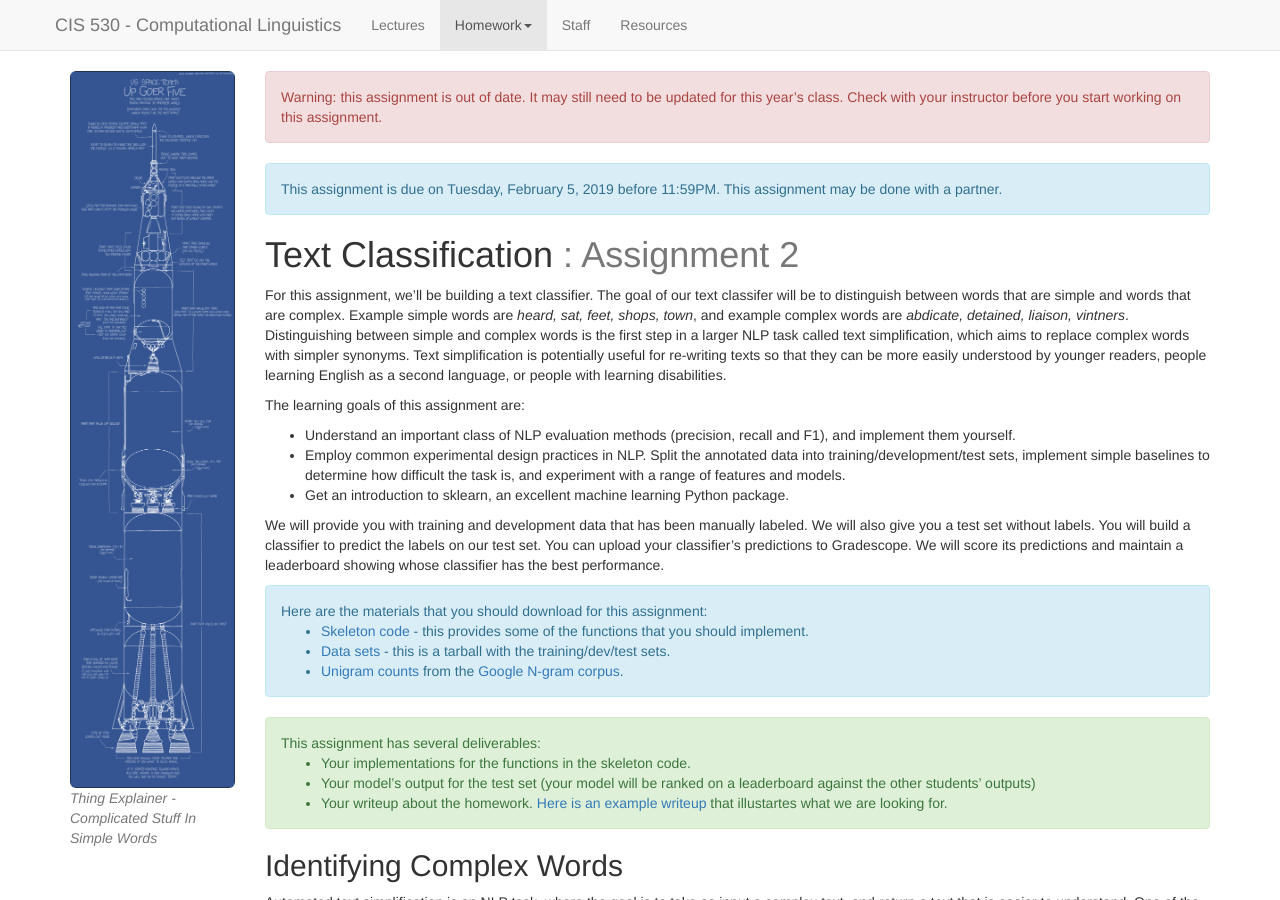
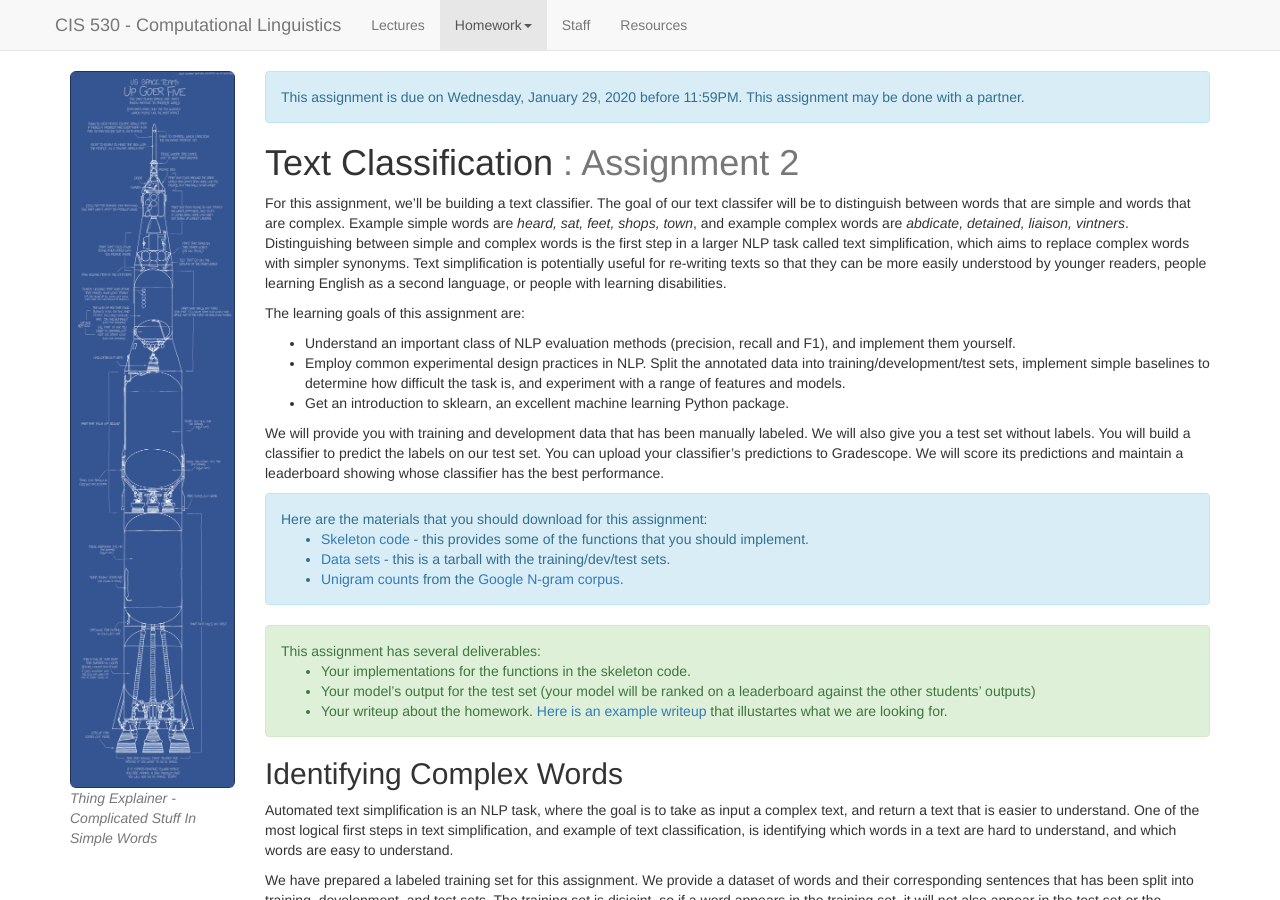
Before and after one commit to computational-linguistics-class/computational-linguistics-class.github.io, a Jekyll site: the page built from assignment2.md, in a window 1280 px wide and 900 px high. Built offline with Jekyll 4.4.1, drawn with Linux system fonts in a browser that asks for light colours; nearby versions of some CDN libraries; a script that is not in the unit is left out.

Commit message:
Update assignment2.md

```diff
--- a/assignment2.md
+++ b/assignment2.md
@@ -5,8 +5,8 @@
 caption: Thing Explainer - Complicated Stuff In Simple Words
 title: Homework 2 "Text Classification"
 active_tab: homework
-release_date: 2019-01-29
-due_date: 2019-02-05 23:59:00EST
+release_date: 2020-01-22
+due_date: 2020-01-29 23:59:00EST
 attribution: Reno Kriz and Chris Callison-Burch developed this homework assignment for UPenn's CIS 530 class in Fall 2018.
 readings:
 
```
